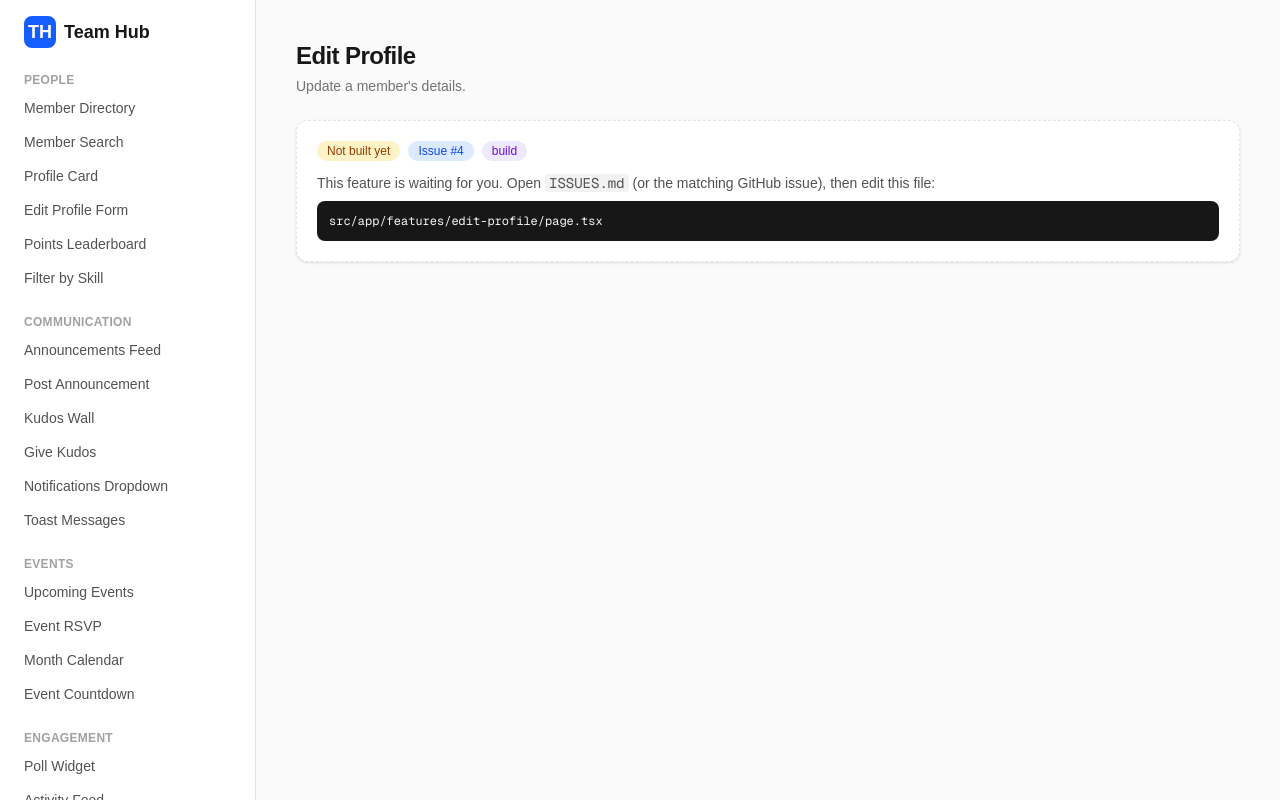
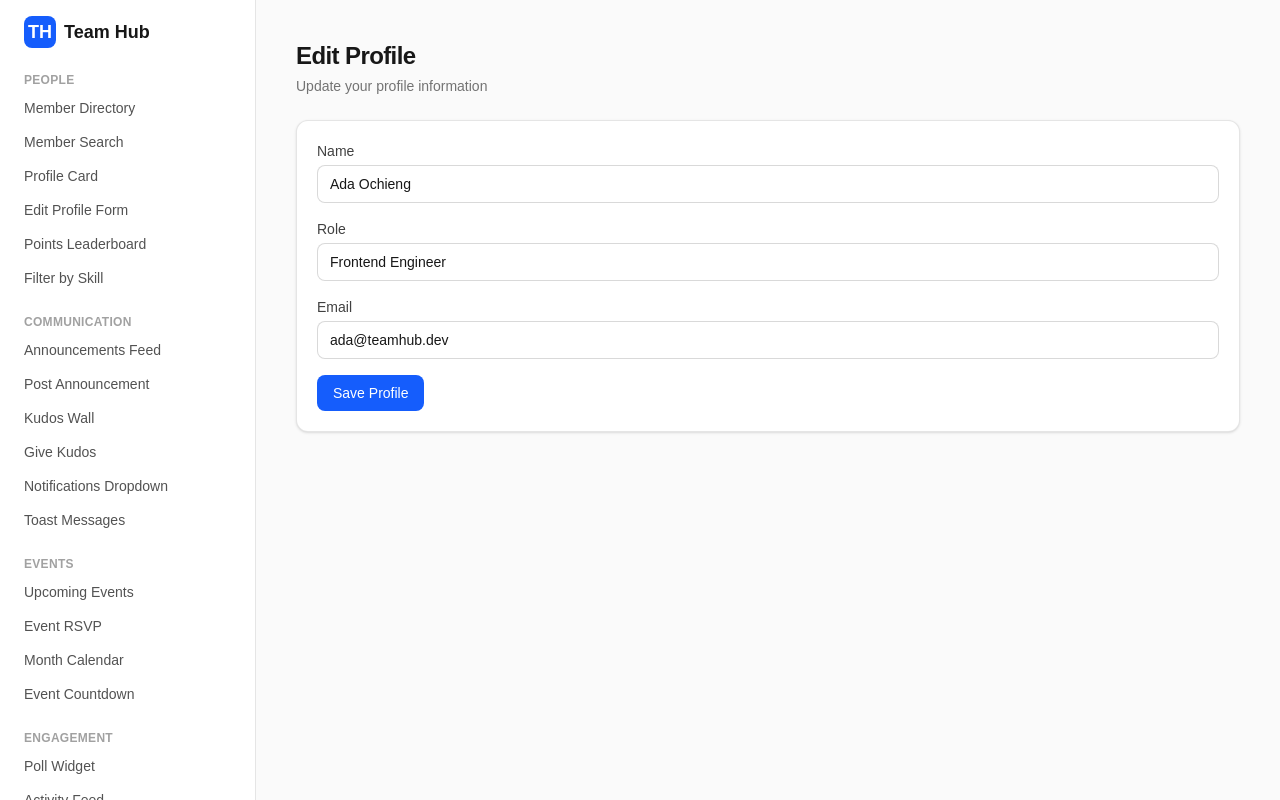
Before and after one commit to mainawycliffe/lovelace-project, a Next.js app: page /features/edit-profile in a window 1280 px wide. Shown: the top 800 px of the page. Built offline with nearby package versions, Linux system fonts and the light colour scheme.

Commit message:
feat: Build edit profile

```diff
--- /dev/null
+++ b/src/app/features/edit-profile/EditProfileForm.tsx
@@ -0,0 +1,94 @@
+"use client";
+
+import { useState, type FormEvent } from "react";
+import { Card, Button, Input } from "@/components/ui";
+import { members } from "@/lib/mock-data";
+
+interface FormErrors {
+  name?: string;
+  email?: string;
+}
+
+export function EditProfileForm() {
+  const member = members[0];
+
+  const [name, setName] = useState(member.name);
+  const [role, setRole] = useState(member.role);
+  const [email, setEmail] = useState(member.email);
+  const [errors, setErrors] = useState<FormErrors>({});
+  const [success, setSuccess] = useState(false);
+
+  function validate(): FormErrors {
+    const nextErrors: FormErrors = {};
+
+    if (!name.trim()) {
+      nextErrors.name = "Name is required";
+    }
+
+    if (!email.includes("@")) {
+      nextErrors.email = "Email must contain @";
+    }
+
+    return nextErrors;
+  }
+
+  function handleSubmit(e: FormEvent) {
+    e.preventDefault();
+    setSuccess(false);
+
+    const nextErrors = validate();
+    setErrors(nextErrors);
+
+    if (Object.keys(nextErrors).length === 0) {
+      setSuccess(true);
+    }
+  }
+
+  return (
+    <div className="space-y-4">
+      <Card>
+        <form onSubmit={handleSubmit} className="space-y-4">
+          <Input
+            id="name"
+            label="Name"
+            value={name}
+            onChange={(e) => setName(e.target.value)}
+            error={errors.name}
+          />
+
+          <Input
+            id="role"
+            label="Role"
+            value={role}
+            onChange={(e) => setRole(e.target.value)}
+          />
+
+          <Input
+            id="email"
+            label="Email"
+            value={email}
+            onChange={(e) => setEmail(e.target.value)}
+            error={errors.email}
+          />
+
+          <Button type="submit">Save Profile</Button>
+        </form>
+      </Card>
+
+      {success && (
+        <Card>
+          <h3 className="font-semibold mb-2">Profile Updated</h3>
+          <p>
+            <strong>Name:</strong> {name}
+          </p>
+          <p>
+            <strong>Role:</strong> {role}
+          </p>
+          <p>
+            <strong>Email:</strong> {email}
+          </p>
+        </Card>
+      )}
+    </div>
+  );
+}
--- a/src/app/features/edit-profile/page.tsx
+++ b/src/app/features/edit-profile/page.tsx
@@ -1,14 +1,14 @@
 import { PageHeader } from "@/components/ui";
-import { FeatureStub } from "@/components/FeatureStub";
+import { EditProfileForm } from "./EditProfileForm";
 
-// Issue #4: Edit Profile
-// TODO: build this feature, then delete <FeatureStub /> below.
-// See ISSUES.md for the full spec, and src/app/features/example-notes for the pattern.
 export default function EditProfilePage() {
   return (
     <div>
-      <PageHeader title="Edit Profile" subtitle="Update a member's details." />
-      <FeatureStub slug="edit-profile" />
+      <PageHeader
+        title="Edit Profile"
+        subtitle="Update your profile information"
+      />
+      <EditProfileForm />
     </div>
   );
 }
```
Also changed, not shown: 2 other files (tests, documents, lock files or other folders).
